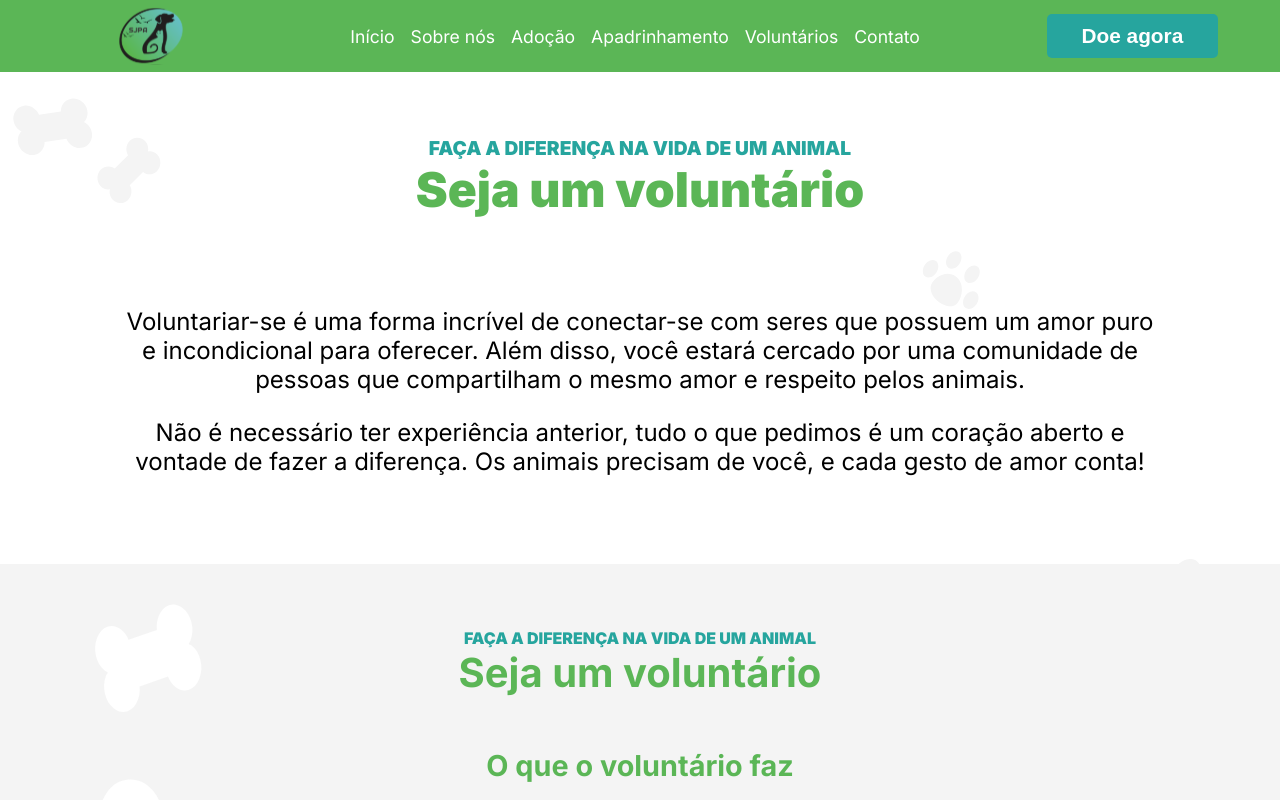
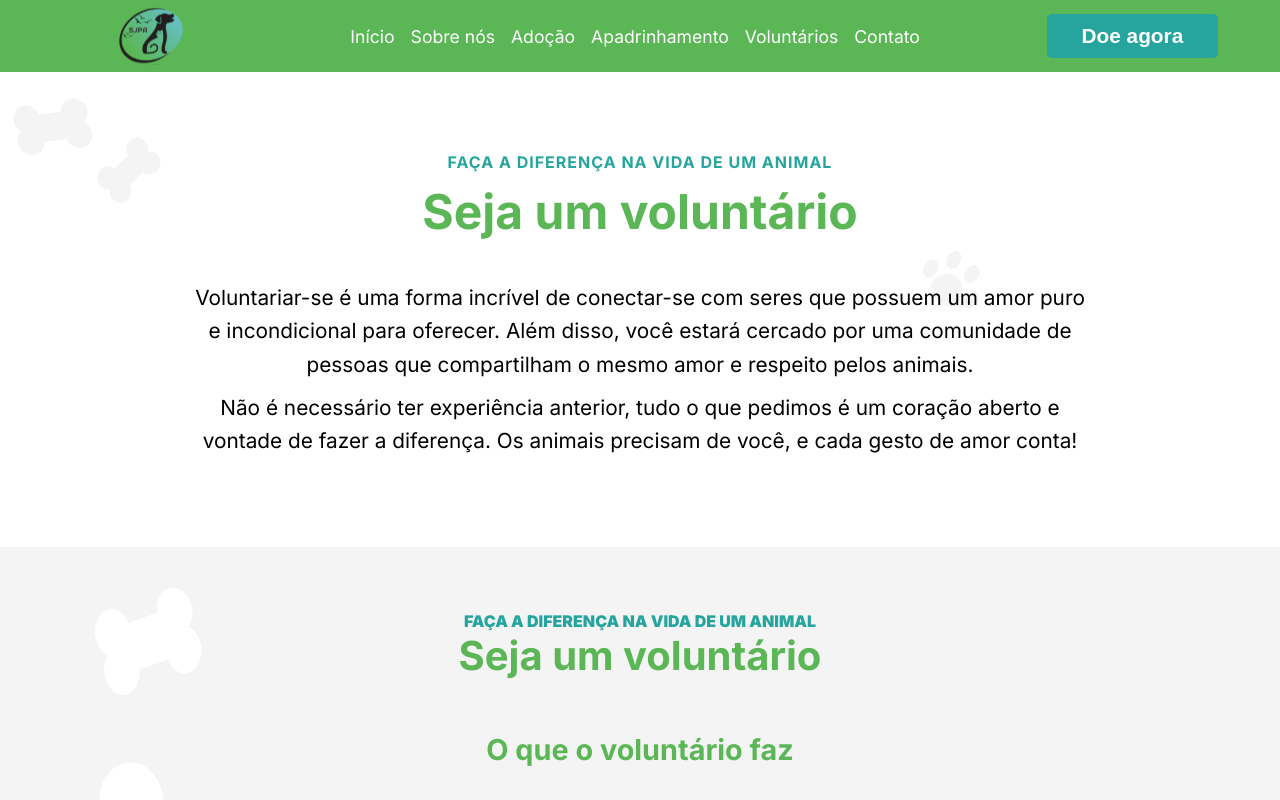
Before and after one commit to patriciasanttos/projeto-grupo3, a React (Create React App) app in the folder app/: page /volunteers in a window 1280 px wide. Built offline with nearby package versions, Linux system fonts and the light colour scheme.

Commit message:
Enhancement: fix ContentHero

```diff
--- a/app/src/components/contentHero/ContentHero.jsx
+++ b/app/src/components/contentHero/ContentHero.jsx
@@ -1,13 +1,17 @@
 import React from 'react';
 
 import styles from './styles.module.css';
+import ContentTitle from '../contentTitles/ContentTitles';
 
-const ContentHero = ({ title, subtitle, text }) => {
+const ContentHero = ({ title, subtitle, text, text2 }) => {
   return (
     <div className={styles.container}>
-      <h3 className={styles.subtitle}>{subtitle}</h3>
-      <h1 className={styles.title}>{title}</h1>
+      <ContentTitle
+        title = {title}
+        subtitle = {subtitle}
+      />
       <p className={styles.text}>{text}</p>
+      <p className={styles.text}>{text2}</p>
     </div>
   );
 };
--- a/app/src/components/contentHero/styles.module.css
+++ b/app/src/components/contentHero/styles.module.css
@@ -1,30 +1,16 @@
 .container {
     padding: 80px 20px;
     text-align: center;
+    background-image: url('../../assets/images/bg-gray-paw.svg');
     background-size: cover;
+    background-repeat: no-repeat;
   }
 
-  .subtitle {
-    margin: 0px;
-    font-size: 14px;
-    font-weight: bold;
-    color: #26A59E;
-    text-transform: uppercase;
-    letter-spacing: 1px;
-  }
-
-  .title {
-    margin-top: 0px;
-    margin-bottom: 40px;
-    font-size: 36px;
-    font-weight: bold;
-    color: #5BB656;
-  }
-
-  .text {
-    font-size: 18px;
-    color: #000000;
-    max-width: 1000px;
+.text {
+    max-width: 900px;
     margin: 0 auto;
     line-height: 1.6;
-  }
+    color: #000;
+    font-size: 1.3rem;
+    margin-bottom: 10px;
+}
--- /dev/null
+++ b/app/src/components/contentTitles/ContentTitles.jsx
@@ -0,0 +1,14 @@
+import React from 'react';
+
+import styles from './styles.module.css';
+
+const ContentTitle = ({ title, subtitle }) => {
+  return (
+    <div className={styles.container}>
+      <h3 className={styles.subtitle}>{subtitle}</h3>
+      <h1 className={styles.title}>{title}</h1>
+    </div>
+  );
+};
+
+export default ContentTitle;
--- /dev/null
+++ b/app/src/components/contentTitles/styles.module.css
@@ -0,0 +1,17 @@
+.subtitle {
+    margin: 0px;
+    font-size: 1rem;
+    font-weight: 700;
+
+    color: var(--title-primary-color);
+    text-transform: uppercase;
+    letter-spacing: 1px;
+}
+
+.title {
+    margin-top: 10px;
+    margin-bottom: 40px;
+    font-size: 3rem;
+    font-weight: bold;
+    color: var(--title-secondary-color);
+}
--- a/app/src/components/filterSideBar/styles.module.css
+++ b/app/src/components/filterSideBar/styles.module.css
@@ -2,6 +2,7 @@
   color: black;
   width: 400px;
   padding: 20px;
+  padding-left: 20px;
 
     .filterGroup {
       display: flex;
--- a/app/src/pages/about_us/index.jsx
+++ b/app/src/pages/about_us/index.jsx
@@ -1,6 +1,7 @@
 import React from 'react';
 
 import NavBar from '../../components/navbar/NavBar';
+//import ContentTitles from '../../components/contentTitles/ContentTitles';
 import Menu from '../../components/menu/Menu';
 import Footer from '../../components/footer/Footer';
 
@@ -16,7 +17,11 @@ function AboutUs() {
       <NavBar />
 
       <div className='aboutus-container'>
-        <main className='aboutus-main'>
+          <main className='aboutus-main'>
+          {/*<ContentTitles
+            title = "ONG SJPA"
+            subtitle = "Conheça a nossa história"
+          />*/}
           <p className='title'>CONHEÇA A NOSSA HISTÓRIA</p>
           <h1 className='subtitle'>ONG SJPA</h1>
 
--- a/app/src/pages/about_us/styles.css
+++ b/app/src/pages/about_us/styles.css
@@ -25,7 +25,7 @@
 
         padding-bottom: 7rem;
 
-        margin-top: 2rem;
+        margin-top: 0.5rem;
         margin-bottom: 1rem;
 
         div {
--- a/app/src/pages/contact/index.jsx
+++ b/app/src/pages/contact/index.jsx
@@ -1,6 +1,7 @@
 import React from 'react';
 
 import NavBar from '../../components/navbar/NavBar';
+import ContentHero from '../../components/contentHero/ContentHero';
 import Menu from '../../components/menu/Menu';
 import Footer from '../../components/footer/Footer';
 
@@ -18,13 +19,12 @@ function Contact() {
       <NavBar />
 
       <div className='contact-page-container'>
-        <header className='contact-page-header'>
-          <h2 className='title'>JUNTOS PODEMOS FAZER A DIFERENÇA!</h2>
-          <h1 className='subtitle'>Entre em contato e faça parte dessa causa</h1>
-
-          <p>Você ama os animais e quer ajudar a proporcionar uma vida melhor para eles? <br />
-          Nossa ONG está comprometida em cuidar e encontrar lares amorosos para animais abandonados. Precisamos do seu apoio!</p>
-        </header>
+        <ContentHero
+           title ="Entre em contato e faça parte dessa causa"
+           subtitle="Juntos podemos fazer a diferença!"
+           text="Você ama os animais e quer ajudar a proporcionar uma vida melhor para eles?"
+           text2="Nossa ONG está comprometida em cuidar e encontrar lares amorosos para animais abandonados. Precisamos do seu apoio!"
+        />
 
         <main className="contact-page-main">
           <h2 className="title">COMO NOS ENCONTRAR</h2>
--- a/app/src/pages/contact/styles.css
+++ b/app/src/pages/contact/styles.css
@@ -15,12 +15,6 @@
 
         color: var(--title-secondary-color);
         font-size: 3rem;
-    }
-
-    p {
-        color: #000;
-        font-size: 1.3rem;
-        margin: 0;
     }
 
     .contact-page-header {
@@ -54,6 +48,7 @@
         }
 
         p {
+            color: #000;
             text-align: left;
             font-size: 1.2rem;
         }
--- a/app/src/pages/sponsorship/index.jsx
+++ b/app/src/pages/sponsorship/index.jsx
@@ -99,7 +99,7 @@ function Sponsorship() {
           >
             &raquo;
           </button>
-        </div>
+      </div>
     </div>
 
     <Menu currentPage='adoption' />
--- a/app/src/pages/volunteers/index.jsx
+++ b/app/src/pages/volunteers/index.jsx
@@ -1,6 +1,7 @@
 import { useState } from "react";
 
 import NavBar from "../../components/navbar/NavBar";
+import ContentHero from '../../components/contentHero/ContentHero';
 import Menu from "../../components/menu/Menu";
 import Footer from "../../components/footer/Footer";
 
@@ -32,23 +33,13 @@ function Volunteers() {
       <NavBar />
 
       {/* SEÇÃO DO TÍTULO E TEXTO SOBRE SER VOLUNTÁRIO */}
-      <section className="volunteer-phrase">
-        <h3 className="section-title">FAÇA A DIFERENÇA NA VIDA DE UM ANIMAL</h3>
-        <h1 className="section-subtitle">Seja um voluntário</h1>
-        <p className="section-text section-text-1">
-          Voluntariar-se é uma forma incrível de conectar-se com seres que
-          possuem um amor puro <br />e incondicional para oferecer. Além disso,
-          você estará cercado por uma comunidade de <br />
-          pessoas que compartilham o mesmo amor e respeito pelos animais. <br />
-        </p>
-        <p className="section-text section-text-2">
-          Não é necessário ter experiência anterior, tudo o que pedimos é um
-          coração aberto e
-          <br />
-          vontade de fazer a diferença. Os animais precisam de você, e cada
-          gesto de amor conta!
-        </p>
-      </section>
+      <ContentHero
+           title ="Seja um voluntário"
+           subtitle="Faça a diferença na vida de um animal"
+           text="Voluntariar-se é uma forma incrível de conectar-se com seres que possuem um amor puro e incondicional para oferecer. Além disso,
+           você estará cercado por uma comunidade de pessoas que compartilham o mesmo amor e respeito pelos animais."
+           text2="Não é necessário ter experiência anterior, tudo o que pedimos é um coração aberto e vontade de fazer a diferença. Os animais precisam de você, e cada gesto de amor conta!"
+      />
 
       {/* CONTEÚDO PRINCIPAL DA PÁGINA - TAREFAS DO VOLUNTÁRIO */}
       <main>
```
